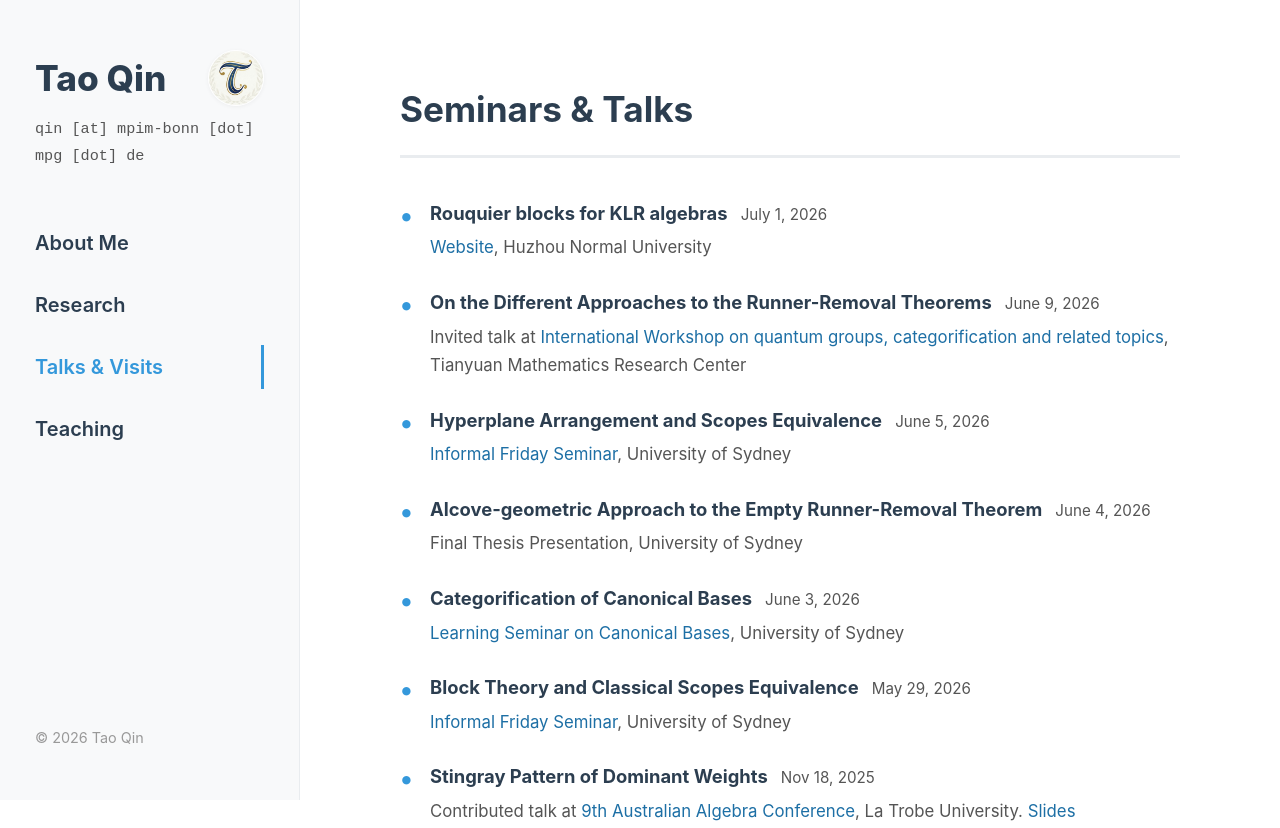
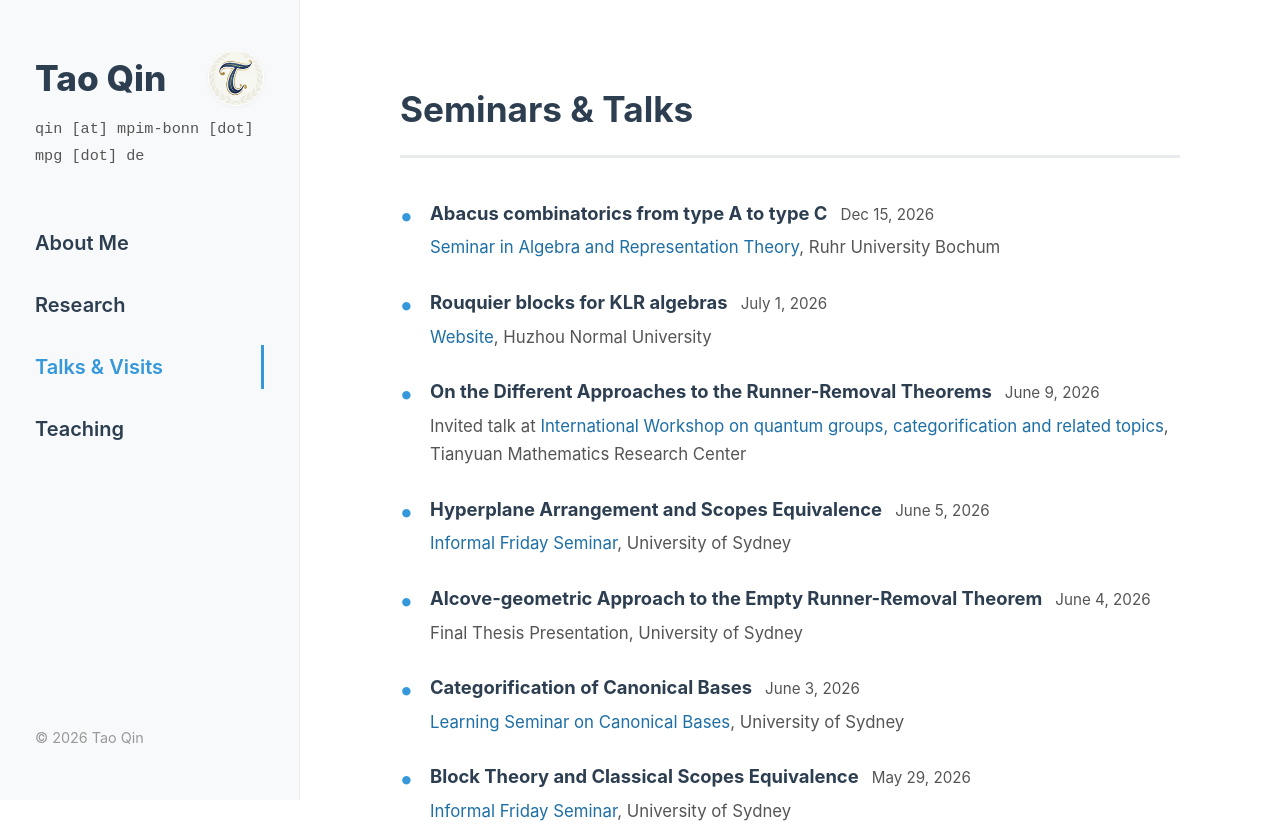
Before and after one commit to taoqin-math/taoqin-math.github.io, a plain HTML site: page talks.html in a window 1280 px wide. Shown: the top 828 px of the page. Drawn offline with Linux system fonts and the light colour scheme.

Commit message:
Add December 2026 Bochum seminar talk

```diff
--- a/talks.html
+++ b/talks.html
@@ -35,6 +35,13 @@
     <main class="main-content">
         <h2 class="section-title">Seminars & Talks</h2>
         <ul class="modern-list">
+            <li>
+                <span class="list-header">Abacus combinatorics from type A to type C</span> <span class="list-date">Dec 15, 2026</span><br>
+                <span class="list-details">
+                    <a href="https://math.ruhr-uni-bochum.de/fakultaet/arbeitsbereiche/algebra/research-team-baur/research-seminars/">Seminar in Algebra and Representation Theory</a>, Ruhr University Bochum
+                </span>
+            </li>
+
             <li>
                 <span class="list-header">Rouquier blocks for KLR algebras</span> <span class="list-date">July 1, 2026</span><br>
                 <span class="list-details">
```
